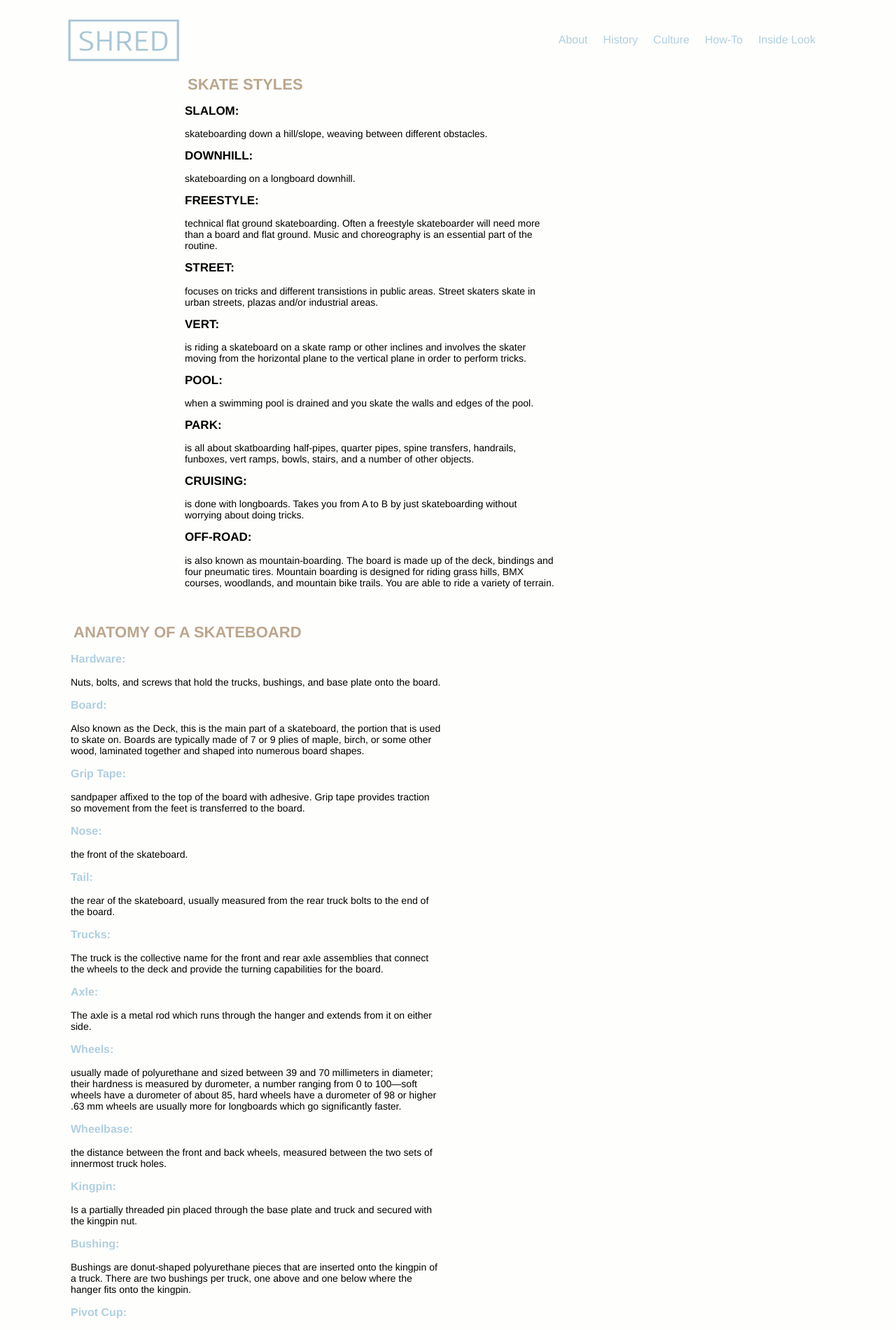
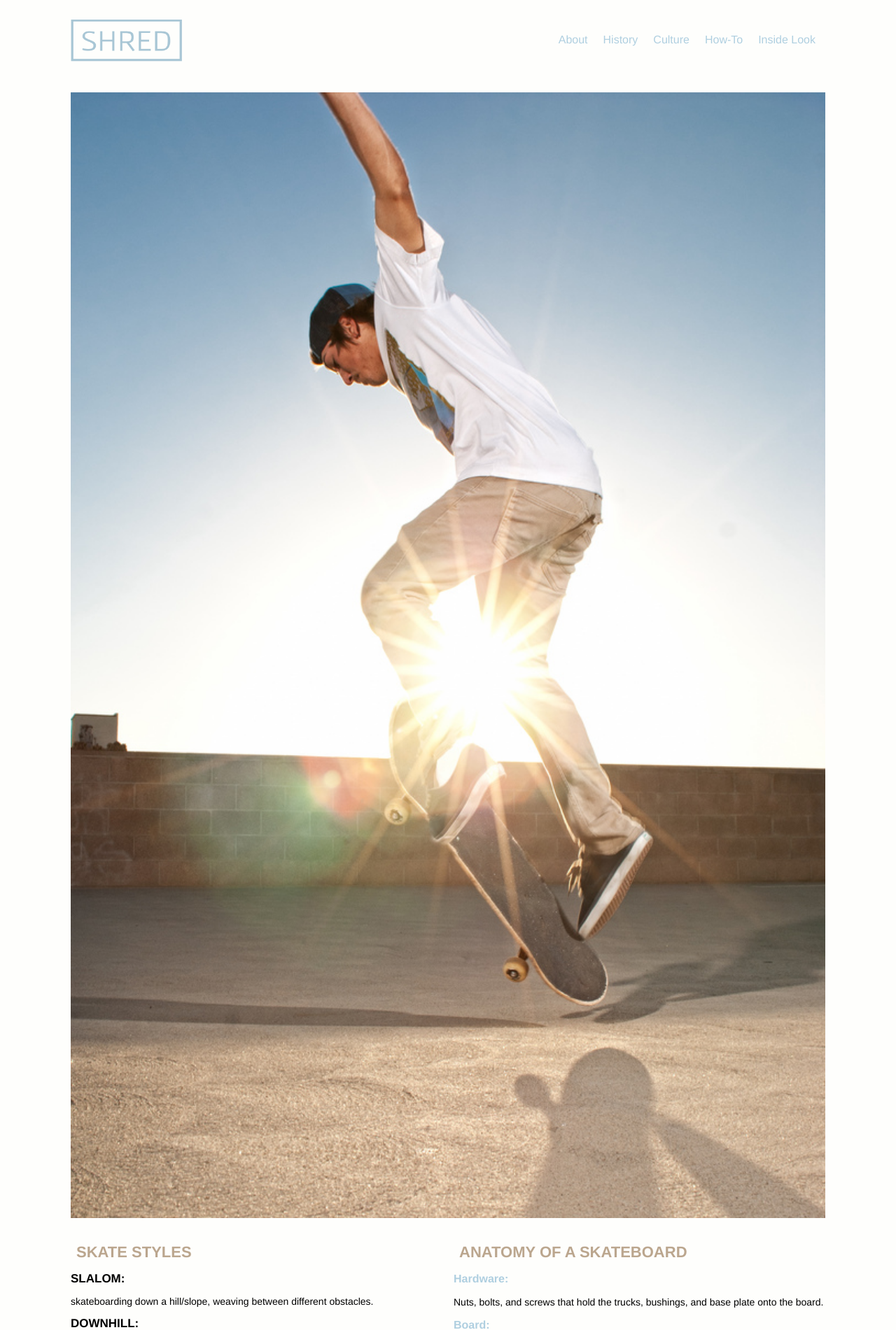
Before and after one commit to maddiwatson1/large-data-website, a Jekyll site: the page built from about.html, in a window 1280 px wide. Shown: the top 1901 px of the page at 70% size. Built offline with Jekyll 4.4.1, drawn with Linux system fonts in a browser that asks for light colours; Markdown is read by kramdown in place of the engine named in the settings.

Commit message:
added image to about page

```diff
--- a/about.html
+++ b/about.html
@@ -1,6 +1,12 @@
 ---
 layout: default
 ---
+
+<div class="unit unit-s-1 unit-m-1 unit-l-1-1-3">
+	<div class="unit-spacer">
+		<img src="images/about-page.jpg" class="flex-img" alt="">
+    </div>
+</div>
 
 <div class="unit unit-s-1 unit-m-1-2">
 	<div class="unit-spacer">
--- a/css/general.css
+++ b/css/general.css
@@ -14,7 +14,7 @@ body {
 }
 
 h1 {
-	margin-left: 4px;
+	margin-left: 8px;
 	margin-top: 20px;
 	font-size: 16px;
 	text-transform: uppercase;
@@ -132,7 +132,9 @@ p {
 
 .unit-spacer {
 	padding: 1em;
+	padding-left: 0px;
 }
+
 
 
 @media only screen and (max-width: 38em) {
```
Also changed, not shown: images/about-page.jpg (added).
